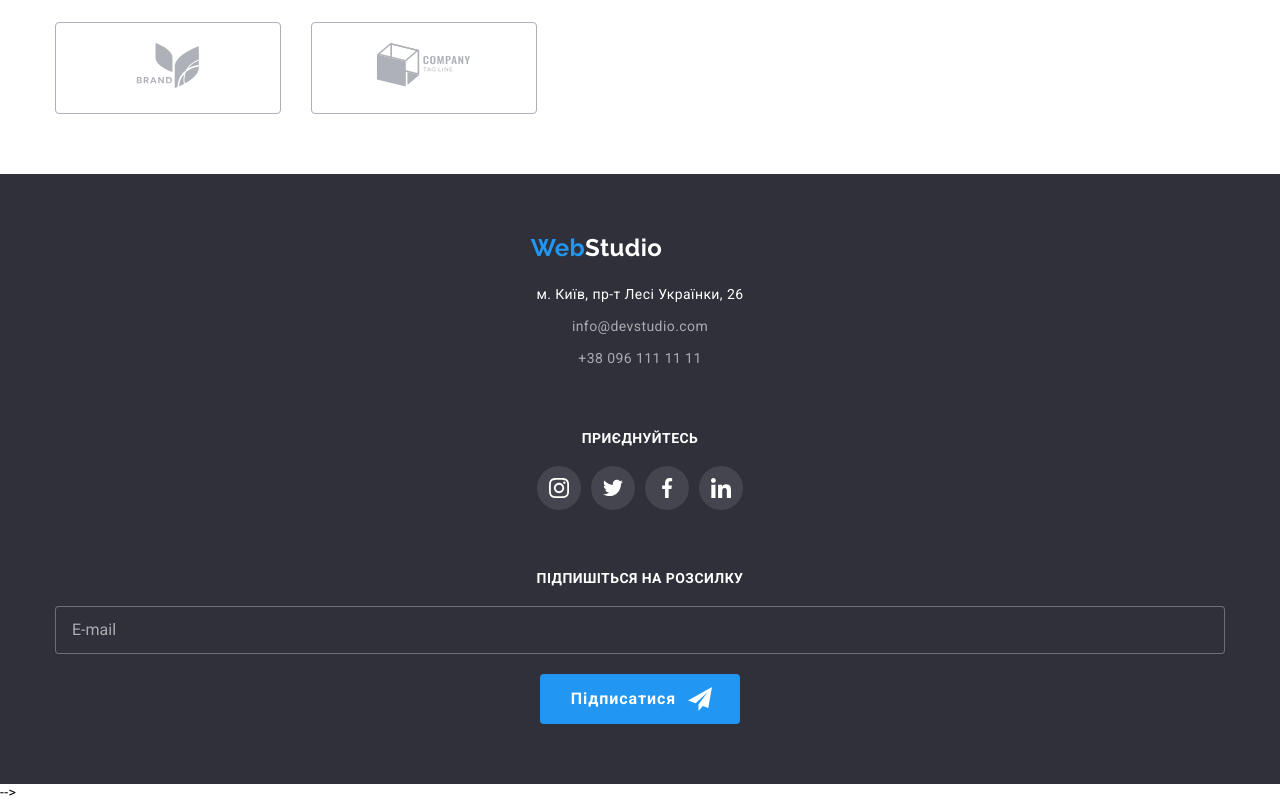
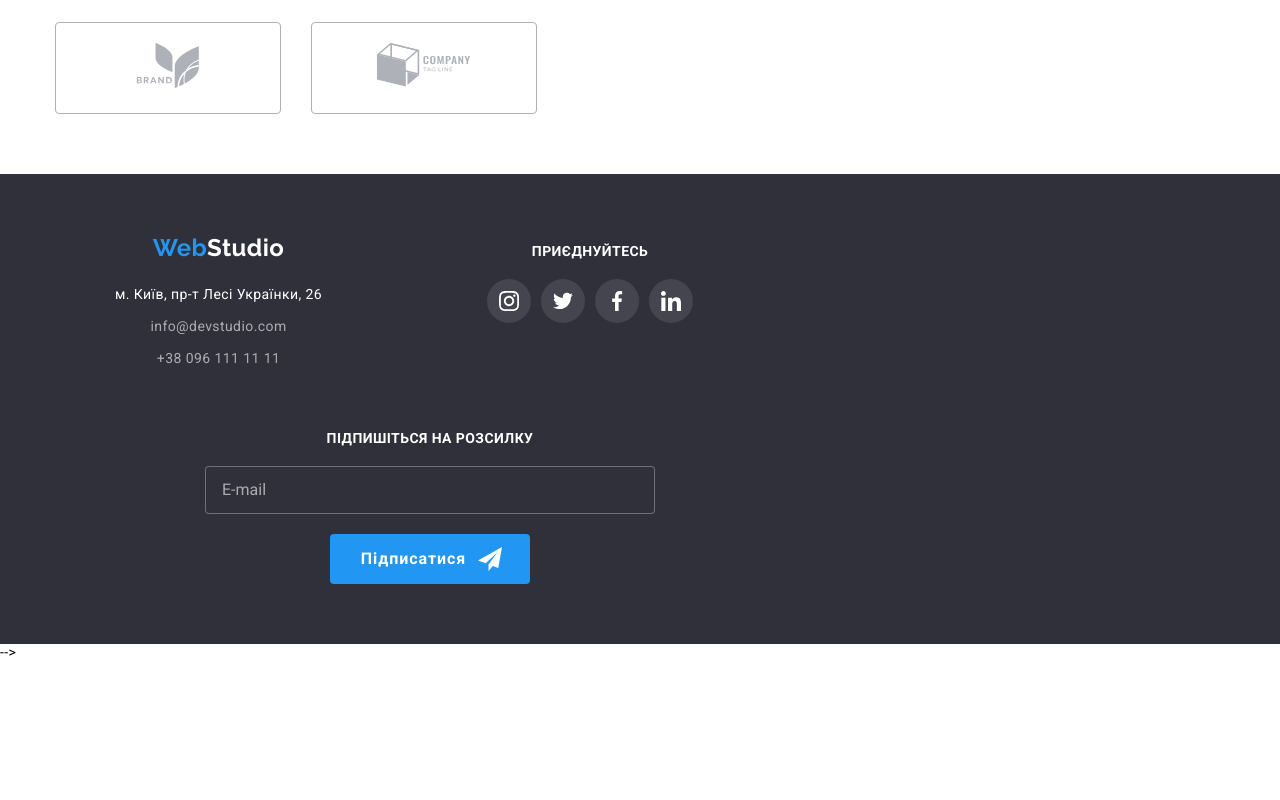
Before and after one commit to LianaSher/goit-markup-hw-08, a plain HTML site: page index.html in a window 1280 px wide. Shown: the part 3447-4247 px from the top of the page. After the commit the page ends 4107 px from the top, so only its background shows below. Drawn offline with nearby package versions, Linux system fonts and the light colour scheme.

Commit message:
tablet is done

```diff
--- a/sass/components/_footer.scss
+++ b/sass/components/_footer.scss
@@ -99,6 +99,26 @@
 
 .subscribeForm__icon {
     margin-left: 12px;
+}
+@media screen and (min-width: 768px) {
+    .container--add {
+        display: flex;
+        align-items: baseline;
+        flex-wrap: wrap;
+    }
+    .addressWrapper {
+        margin-right: 165px;
+        margin-left: 60px;
+    }
+    .logo--inFooter {
+        margin-right: 0;
+    }
+    .subscribeForm__input {
+        width: 450px;
+    }
+    .subscription {
+        margin-left: 150px;
+    }
 }
 
 /*.logo--inFooter {
```
Also changed, not shown: css/main.css, css/main.min.css, 2 other files.
